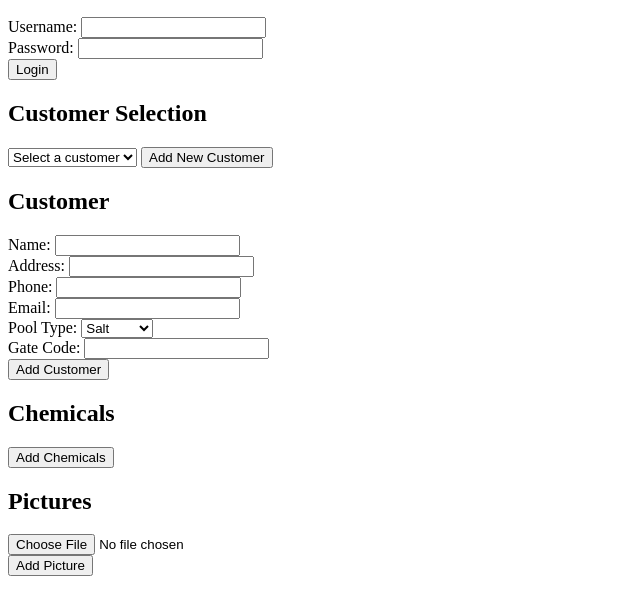
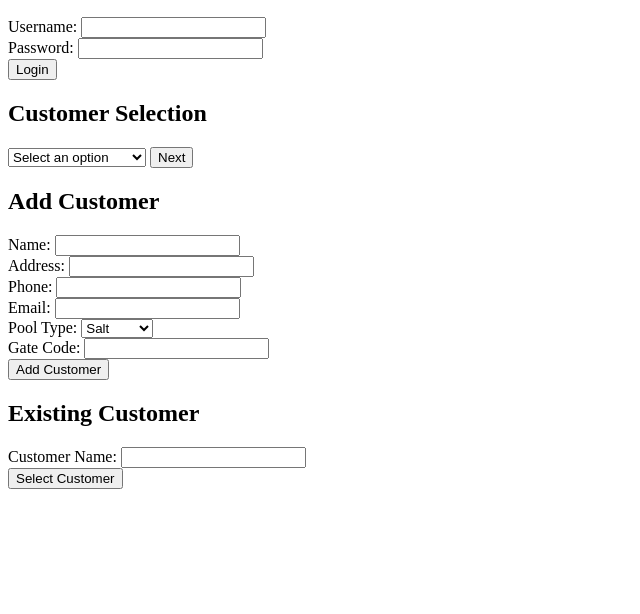
Before and after one commit to rich-taveras/cleanpoolsapp, a plain HTML site: page index.html in a window 1280 px wide. Shown: the part 50-664 px from the top of the page, without its empty margins (0-640 px from the left). Drawn offline with Linux system fonts and the light colour scheme; a script that the page names is missing.

Commit message:
Update index.html

```diff
--- a/index.html
+++ b/index.html
@@ -22,17 +22,19 @@
     </form>
   </div>
 
-  <div class="section">
+  <div class="section" id="customerSelectionSection">
     <h2>Customer Selection</h2>
-    <select id="customerSelect" onchange="selectCustomer()">
-      <option value="">Select a customer</option>
+    <select id="customerSelect">
+      <option value="">Select an option</option>
+      <option value="addNew">Add New Customer</option>
+      <option value="existing">Existing Customer</option>
     </select>
-    <button type="button" onclick="showAddCustomerForm()">Add New Customer</button>
+    <button type="button" onclick="handleCustomerSelection()">Next</button>
   </div>
 
-  <div class="section" id="customerFormSection">
-    <h2>Customer</h2>
-    <form id="customerForm">
+  <div class="section" id="addCustomerSection">
+    <h2>Add Customer</h2>
+    <form id="addCustomerForm">
       <label for="name">Name:</label>
       <input type="text" id="name" required><br>
 
@@ -58,20 +60,13 @@
     </form>
   </div>
 
-  <div class="section">
-    <h2>Chemicals</h2>
-    <form id="chemicalsForm">
-      <div class="customer-info" id="customerInfo"></div>
-      <div class="chemicals-container" id="chemicalsContainer"></div>
-      <button type="button" onclick="addChemicals()">Add Chemicals</button>
-    </form>
-  </div>
+  <div class="section" id="existingCustomerSection">
+    <h2>Existing Customer</h2>
+    <form id="existingCustomerForm">
+      <label for="customerName">Customer Name:</label>
+      <input type="text" id="customerName" required><br>
 
-  <div class="section">
-    <h2>Pictures</h2>
-    <form id="pictureForm">
-      <input type="file" id="picture" accept="image/*" capture="camera"><br>
-      <button type="button" onclick="addPicture()">Add Picture</button>
+      <button type="button" onclick="selectExistingCustomer()">Select Customer</button>
     </form>
   </div>
 
```
